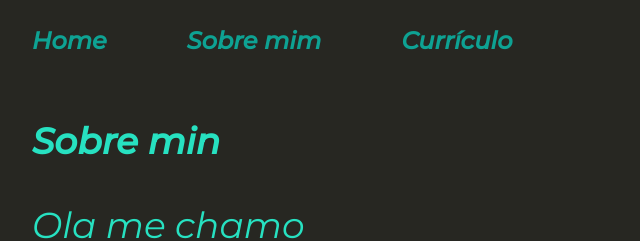
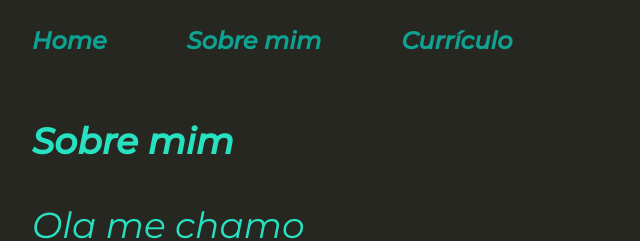
Before and after one commit to duduveras/portifolio, a plain HTML site: page about.html in a window 1280 px wide. Shown: the top 241 px of the page, 160-800 px from the left. Drawn offline with Linux system fonts and the light colour scheme.

Commit message:
Update about.html

```diff
--- a/about.html
+++ b/about.html
@@ -3,7 +3,7 @@
     <meta charset="UTF-8">
     <meta http-equiv="X-UA-Compatible" content="IE=edge">
     <meta name="viewport" content="width=device-width, initial-scale=1.0">
-    <title>Sobre min</title>
+    <title>Sobre mim</title>
 
     <link rel="stylesheet" href="./styles/style.css">
 </head>
@@ -18,7 +18,7 @@
 
 <main class="apresentacao">
     <section class="apresentacao__conteudo">
-        <h1 class="apresentacao__conteudo__titulo">Sobre min</h1>
+        <h1 class="apresentacao__conteudo__titulo">Sobre mim</h1>
         <p class="apresentacao__conteudo__texto">Ola me chamo Eduardo Veras tenho 18 anos moro no Brasil e no momento estou fazendo faculdade de Ciencia da Computaçao na unipe onde estou aprendendo muitas coisas que vai me ajudar na minha carreira profissional</p>
         <p class="apresentacao__conteudo__texto">Recentemente participei de uma processo seletivo para entrar na fabrica da Unipe onde la vou poder ter a primeira experiencia como estagiario onde irie fazer projetos para empresas parceiras da faculdade. </p>
     </section>
```
